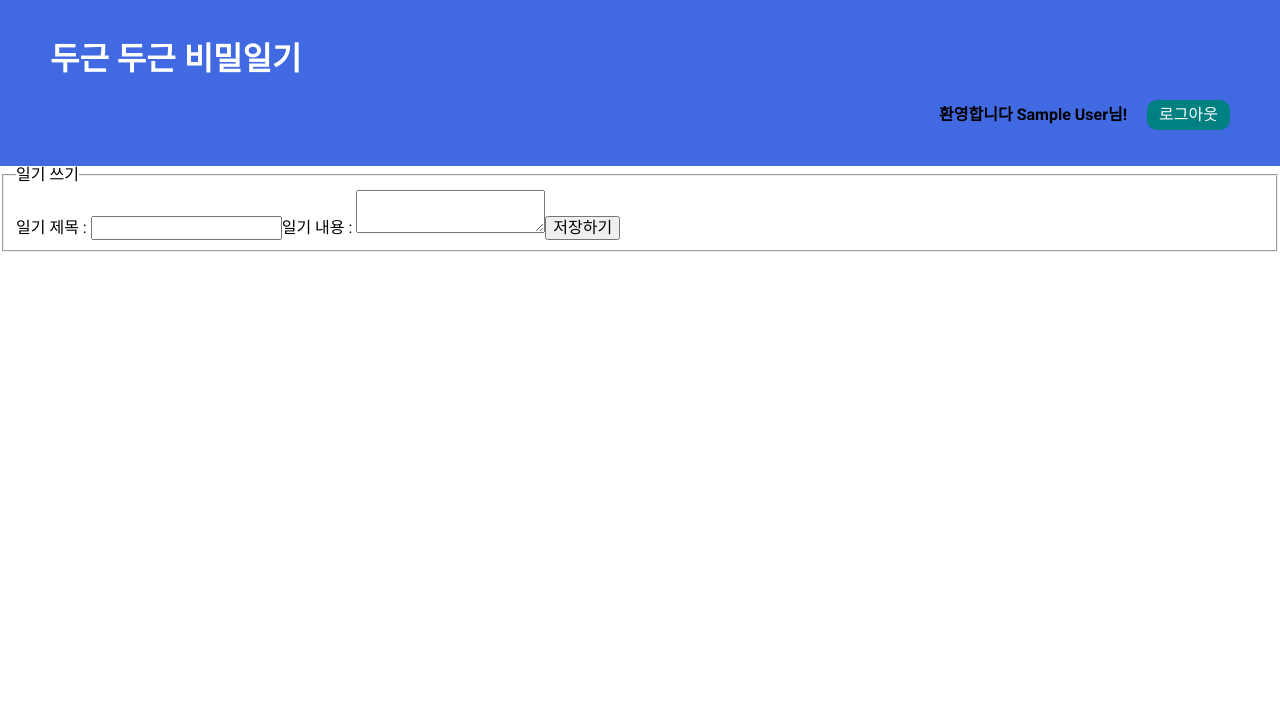
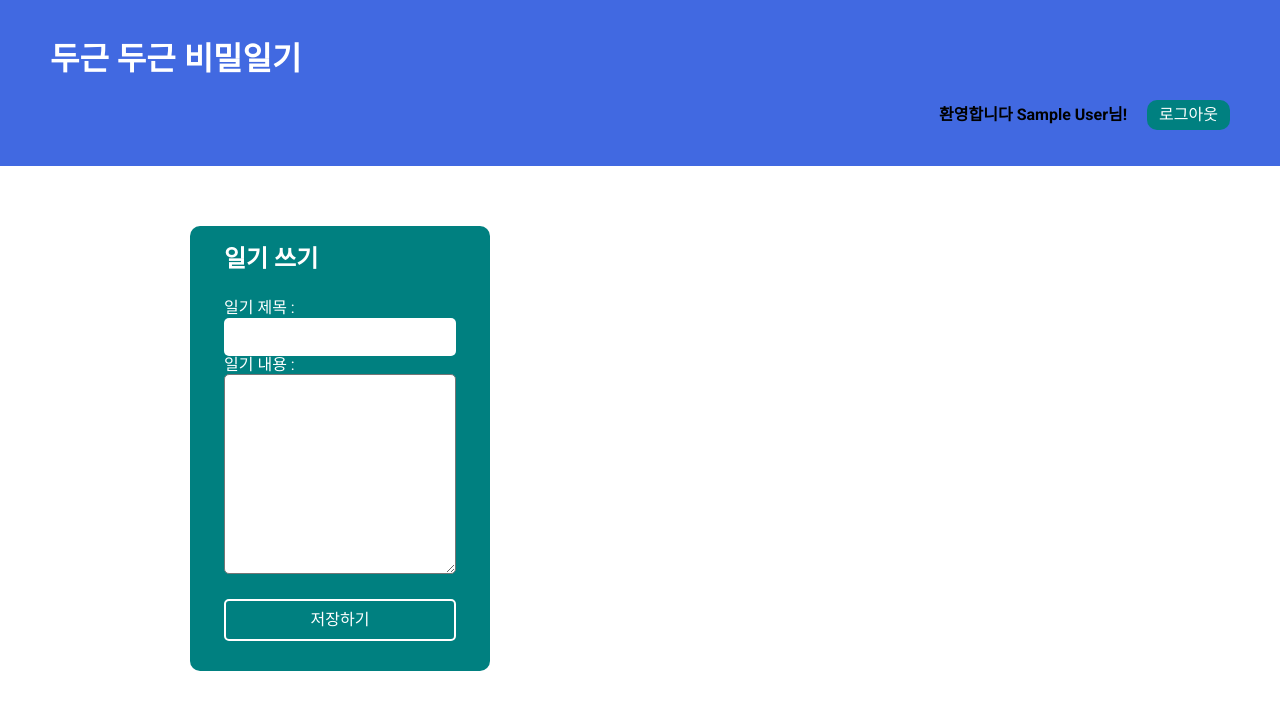
Before and after one commit to haeyoon706/learn-firebase, a React (Create React App) app in the folder my-diary/: page / in a window 1280 px wide. Shown: the top 710 px of the page. Built offline with nearby package versions, Linux system fonts and the light colour scheme; no server answers; the database is empty; sample sign-in values are in the browser's storage.

Commit message:
홈 화면 스타일링

```diff
--- a/my-diary/src/index.css
+++ b/my-diary/src/index.css
@@ -1,10 +1,18 @@
-@import url('https://fonts.googleapis.com/css2?family=Roboto:wght@100;300;400;500;700;900&display=swap');
+@import url("https://fonts.googleapis.com/css2?family=Roboto:wght@100;300;400;500;700;900&display=swap");
 
 /* base styles */
 body {
-  font-family: 'Roboto', sans-serif;
+  font-family: "Roboto", sans-serif;
 }
 
 ul {
   list-style-type: none;
 }
+
+* {
+  box-sizing: border-box;
+}
+
+button {
+  cursor: pointer;
+}
--- a/my-diary/src/pages/home/Home.module.css
+++ b/my-diary/src/pages/home/Home.module.css
@@ -0,0 +1,89 @@
+.cont {
+  display: grid;
+  grid-template-columns: 1fr 2fr;
+  max-width: 960px;
+  margin: 60px auto;
+  padding: 0 30px;
+}
+
+.side_menu form {
+  padding: 20px;
+  background-color: teal;
+  border-radius: 10px;
+}
+
+.side_menu fieldset {
+  border: none;
+}
+
+.side_menu legend {
+  font-size: 1.5em;
+  font-weight: bold;
+  margin-bottom: 20px;
+  color: #fff;
+}
+
+.side_menu input {
+  display: block;
+  width: 100%;
+  padding: 10px;
+  border: none;
+  border-radius: 5px;
+}
+
+.side_menu label {
+  display: block;
+  margin: 20 auto;
+  color: #fff;
+}
+
+.side_menu textarea {
+  height: 200px;
+  width: 100%;
+  border-radius: 5px;
+}
+
+.side_menu button {
+  display: block;
+  width: 100%;
+  margin-top: 20px;
+  padding: 10px 15px;
+  border-radius: 5px;
+  background-color: transparent;
+  border: 2px solid #fff;
+  color: #fff;
+}
+
+.content_list {
+  margin: 0;
+}
+
+.content_list li {
+  border: 1px solid #f2f2f2;
+  box-shadow: 3px 3px 5px rgba(50, 50, 50, 0.1);
+  padding: 30px;
+  position: relative;
+  border-left: 4px solid teal;
+}
+
+.content_list li + li {
+  margin: 30px 0;
+}
+
+.content_list .title {
+  font-size: 1.5em;
+}
+
+.content_list .text {
+  font-size: 1.3em;
+}
+
+.content_list button {
+  position: absolute;
+  top: 0;
+  right: 0;
+  background-color: teal;
+  border: none;
+  color: #fff;
+  padding: 12px 8px;
+}
```
